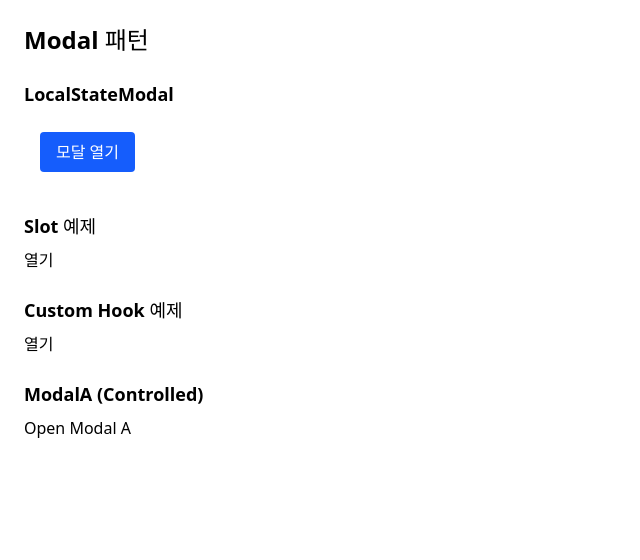
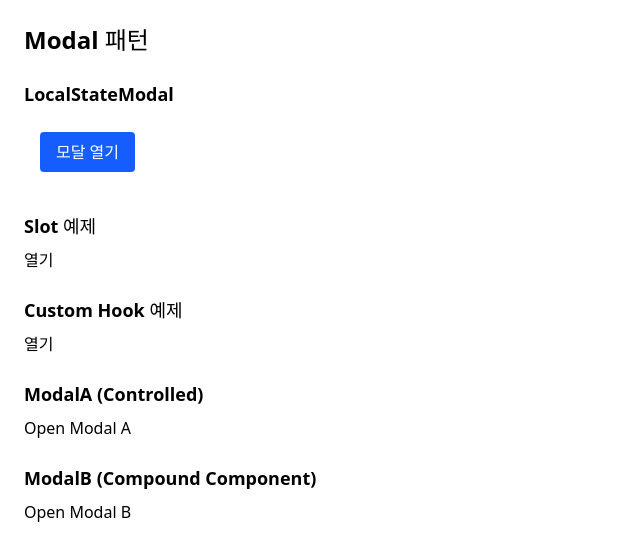
Before and after one commit to hotdog1004/ui-pattern-playground, a React (Vite) app: page /modal in a window 1280 px wide. Shown: the top 560 px of the page, without its empty margins (0-640 px from the left). Built offline with nearby package versions, Linux system fonts and the light colour scheme.

Commit message:
feat: Modal B 타입 추가
- compound component인 modal B 추가

```diff
--- a/src/examples/modal/ModalA.tsx
+++ b/src/examples/modal/ModalA.tsx
@@ -7,6 +7,10 @@ type ModalAProps = {
   title?: string;
   children?: ReactNode;
 };
+
+/**
+ * Props를 전달 받는 모달 컴포넌트
+ */
 export const ModalA = ({ open, onClose, title, children }: ModalAProps) => {
   return (
     <PortalModalShell open={open} onClose={onClose}>
--- /dev/null
+++ b/src/examples/modal/ModalB.tsx
@@ -0,0 +1,53 @@
+import { createContext, useContext, type ReactNode } from "react";
+import { PortalModalShell } from "../../ui/modal/PortalModalShell";
+
+/**
+ * Compound Component 패턴을 사용한 모달 컴포넌트
+ * Trigger, Content, Close가 Root의 상태를 공유해야하므로 Context를 사용
+ */
+
+type ModalConextValue = {
+  open: boolean;
+  setOpen: (open: boolean) => void;
+};
+
+const ModalContext = createContext<ModalConextValue | null>(null);
+
+function useModalContext() {
+  const ctx = useContext(ModalContext);
+  if (!ctx) throw new Error("Modal components must be inside <Modal.Root>");
+  return ctx;
+}
+type RootProps = {
+  open: boolean;
+  onOpenChange: (open: boolean) => void;
+  children: ReactNode;
+};
+
+export function Root({ open, onOpenChange, children }: RootProps) {
+  return (
+    <ModalContext.Provider value={{ open, setOpen: onOpenChange }}>
+      {children}
+    </ModalContext.Provider>
+  );
+}
+
+export function Trigger({ children }: { children: ReactNode }) {
+  const { setOpen } = useModalContext();
+  return <button onClick={() => setOpen(true)}>{children}</button>;
+}
+
+export function Content({ children }: { children: ReactNode }) {
+  const { open, setOpen } = useModalContext();
+
+  return (
+    <PortalModalShell open={open} onClose={() => setOpen(false)}>
+      {children}
+    </PortalModalShell>
+  );
+}
+
+export function Close({ children }: { children: ReactNode }) {
+  const { setOpen } = useModalContext();
+  return <button onClick={() => setOpen(false)}>{children}</button>;
+}
--- /dev/null
+++ b/src/examples/modal/index.ts
@@ -0,0 +1,2 @@
+export * as ModalB from "./ModalB";
+export { ModalA } from "./ModalA";
--- a/src/pages/modal/ModalPage.tsx
+++ b/src/pages/modal/ModalPage.tsx
@@ -2,10 +2,11 @@ import { useState } from "react";
 import { LocalStateModal } from "../../examples/modal/LocalStateModal";
 import { SlotExampleBasic } from "../../examples/modal/SlotExampleBasic";
 import { ExampleUsedCustomHook } from "../../examples/modal/ExampleUsedCustomHook";
-import { ModalA } from "../../examples/modal/ModalA";
+import { ModalA, ModalB } from "../../examples/modal";
 
 const ModalPage = () => {
-  const [open, setOpen] = useState(false);
+  const [modalAOpen, setModalAOpen] = useState(false);
+  const [modalBOpen, setModalBOpen] = useState(false);
 
   return (
     <div className="flex flex-col gap-6 p-6">
@@ -28,10 +29,27 @@ const ModalPage = () => {
 
       <section>
         <h2 className="text-lg font-semibold mb-2">ModalA (Controlled)</h2>
-        <button onClick={() => setOpen(true)}>Open Modal A</button>
-        <ModalA open={open} onClose={() => setOpen(false)} title="Modal A">
+        <button onClick={() => setModalAOpen(true)}>Open Modal A</button>
+        <ModalA
+          open={modalAOpen}
+          onClose={() => setModalAOpen(false)}
+          title="Modal A"
+        >
           <p>Modal A Content</p>
         </ModalA>
+      </section>
+
+      <section>
+        <h2 className="text-lg font-semibold mb-2">
+          ModalB (Compound Component)
+        </h2>
+        <ModalB.Root open={modalBOpen} onOpenChange={setModalBOpen}>
+          <ModalB.Trigger>Open Modal B</ModalB.Trigger>
+          <ModalB.Content>
+            <p>Modal B Content</p>
+            <ModalB.Close>Close Modal B</ModalB.Close>
+          </ModalB.Content>
+        </ModalB.Root>
       </section>
     </div>
   );
```
